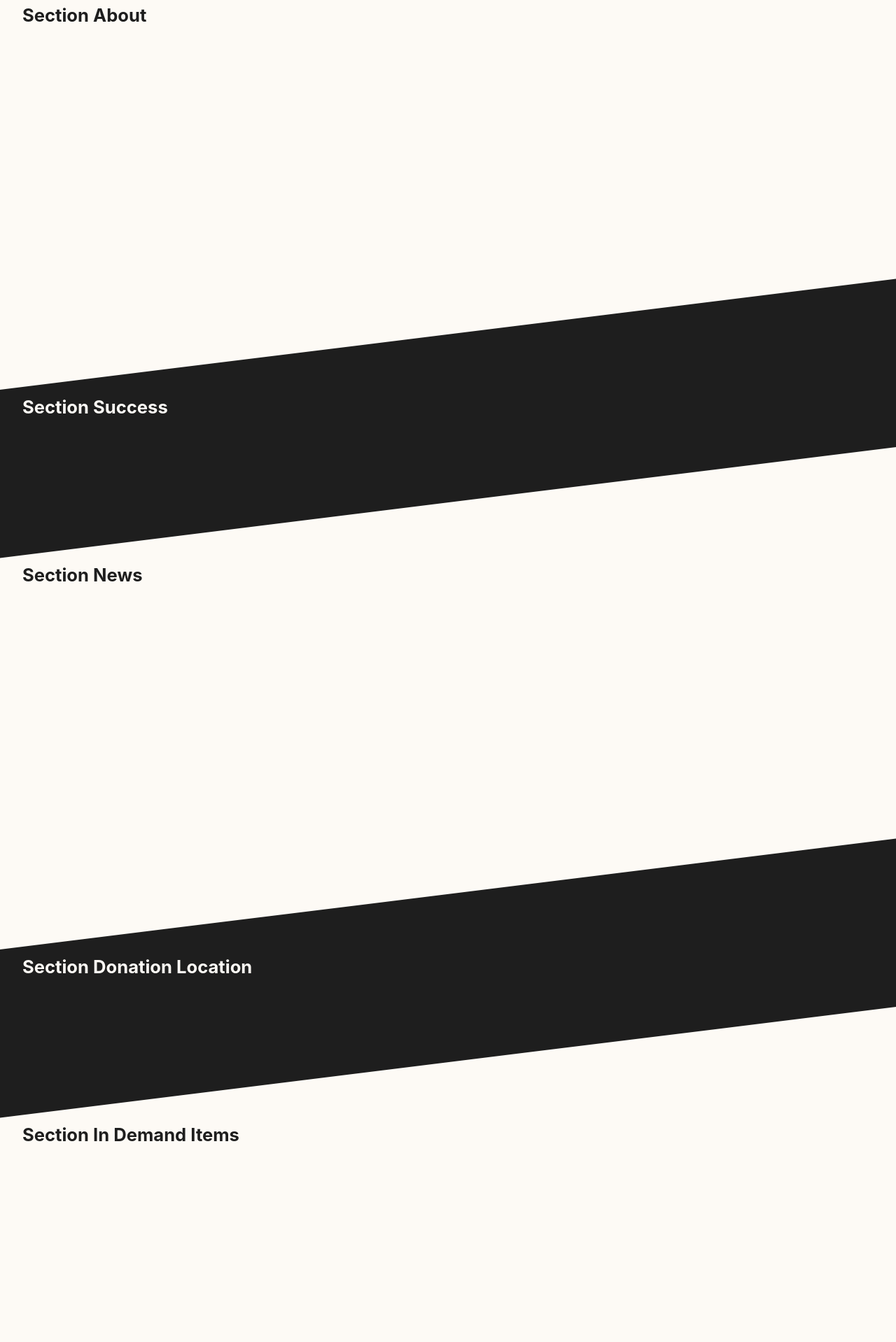
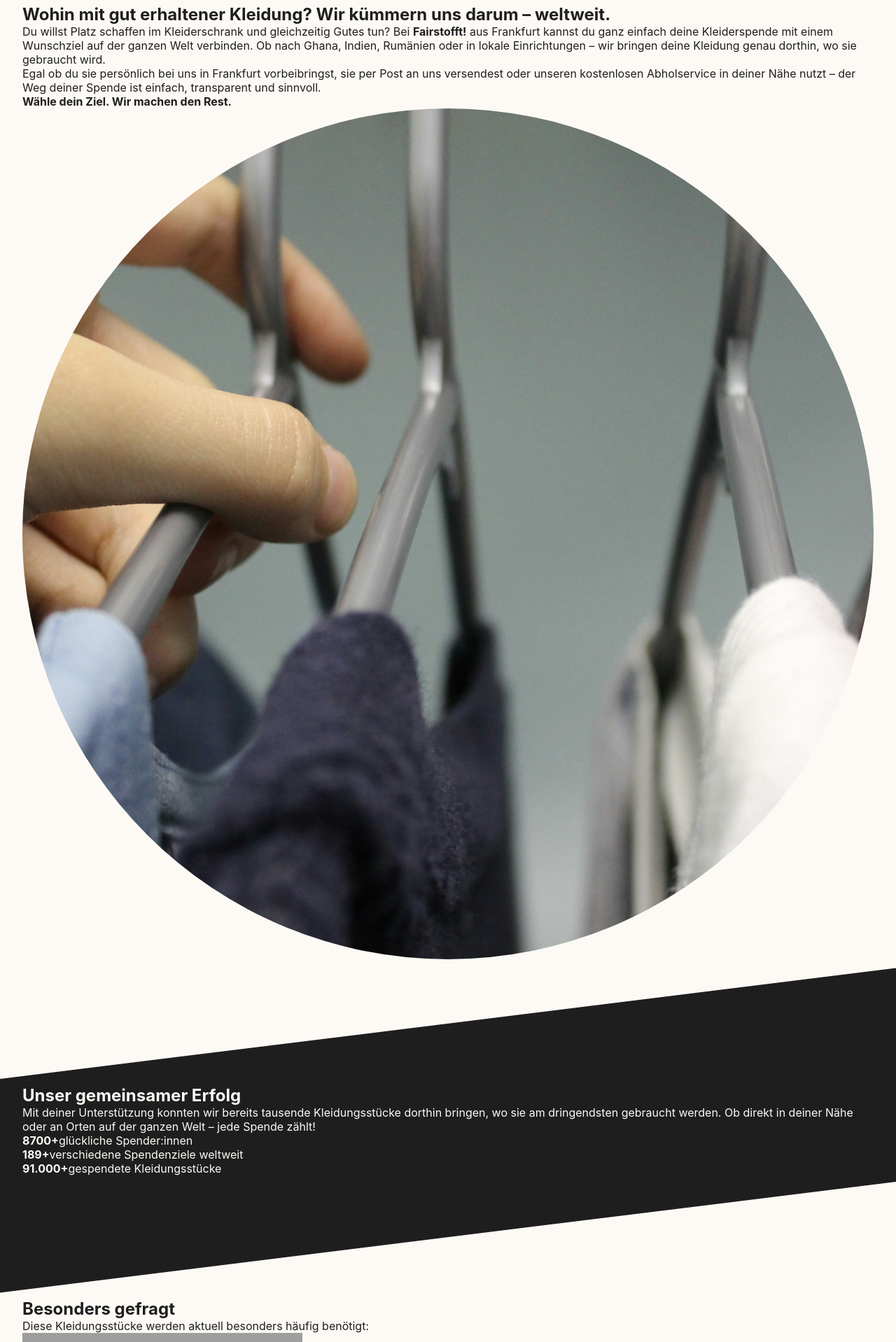
Before and after one commit to Floelly/KleiderspendenRegistrierung, a React (Vite) app: page / in a window 1280 px wide. Shown: the part 722-2640 px from the top of the page at 70% size. Built offline with nearby package versions, Linux system fonts and the light colour scheme; grey boxes are pictures that could not be loaded.

Commit message:
grober content für sections außer registration und bilder

```diff
--- a/src/components/layout/Content.jsx
+++ b/src/components/layout/Content.jsx
@@ -17,9 +17,9 @@ export default function Main() {
       <Titlepage sectionNumber={++sectionCounter}></Titlepage>
       <About sectionNumber={++sectionCounter}></About>
       <Success sectionNumber={++sectionCounter}></Success>
+      <InDemandItems sectionNumber={++sectionCounter}></InDemandItems>
+      <DonationLocation sectionNumber={++sectionCounter}></DonationLocation>
       <News sectionNumber={++sectionCounter}></News>
-      <DonationLocation sectionNumber={++sectionCounter}></DonationLocation>
-      <InDemandItems sectionNumber={++sectionCounter}></InDemandItems>
       <Registration sectionNumber={++sectionCounter}></Registration>
       <Sponsors sectionNumber={++sectionCounter}></Sponsors>
       <JoinUs sectionNumber={++sectionCounter}></JoinUs>
--- a/src/components/sections/About.jsx
+++ b/src/components/sections/About.jsx
@@ -1,11 +1,22 @@
 import Section from "../ui/Section";
+import RoundImage from "../ui/RoundImage";
 
 export default function About() {
 
   return (
     <>
       <Section>
-        <h1>Section About</h1>
+        <div>
+          <h2>Wohin mit gut erhaltener Kleidung? Wir kümmern uns darum – weltweit.</h2>
+          <p>
+            Du willst Platz schaffen im Kleiderschrank und gleichzeitig Gutes tun? Bei <strong>Fairstofft!</strong> aus Frankfurt kannst du ganz einfach deine Kleiderspende mit einem Wunschziel auf der ganzen Welt verbinden. Ob nach Ghana, Indien, Rumänien oder in lokale Einrichtungen – wir bringen deine Kleidung genau dorthin, wo sie gebraucht wird.
+          </p>
+          <p>
+            Egal ob du sie persönlich bei uns in Frankfurt vorbeibringst, sie per Post an uns versendest oder unseren kostenlosen Abholservice in deiner Nähe nutzt – der Weg deiner Spende ist einfach, transparent und sinnvoll.
+          </p>
+          <p><strong>Wähle dein Ziel. Wir machen den Rest.</strong></p>
+        </div>
+        <RoundImage src="/src/assets/kleiderspende.jpg" alt="Foto Kleiderspende" />
       </Section>
     </>
   );
--- a/src/components/sections/DonationLocation.jsx
+++ b/src/components/sections/DonationLocation.jsx
@@ -5,7 +5,35 @@ export default function DonationLocation() {
   return (
     <>
       <Section>
-        <h1>Section Donation Location</h1>
+        <div>
+          <article>
+            <img src="pfad/zu/kapstadt.jpg" alt="Kapstadt, Südafrika" />
+            <h3>Kapstadt, Südafrika</h3>
+            <p>
+              In Zusammenarbeit mit lokalen Organisationen versorgen wir Bedürftige in den Townships mit warmer Kleidung.
+            </p>
+          </article>
+
+          <article>
+            <img src="pfad/zu/manila.jpg" alt="Manila, Philippinen" />
+            <h3>Manila, Philippinen</h3>
+            <p>
+              In den dicht besiedelten Vororten unterstützen wir Familien mit sauberer, intakter Kleidung für Alltag und Schule.
+            </p>
+          </article>
+
+          <article>
+            <img src="pfad/zu/ukraine.jpg" alt="Lwiw, Ukraine" />
+            <h3>Lwiw, Ukraine</h3>
+            <p>
+              Seit 2022 liefern wir regelmäßig Kleidung an Hilfszentren im Westen der Ukraine für Geflüchtete und Bedürftige.
+            </p>
+          </article>
+        </div>
+
+        <div>
+          <button type="button">Weitere Spendenorte entdecken</button>
+        </div>
       </Section>
     </>
   );
--- a/src/components/sections/InDemandItems.jsx
+++ b/src/components/sections/InDemandItems.jsx
@@ -1,12 +1,37 @@
 import Section from "../ui/Section";
 
 export default function InDemandItems() {
+  return (
+    <Section>
+      <h2>Besonders gefragt</h2>
+      <p>Diese Kleidungsstücke werden aktuell besonders häufig benötigt:</p>
 
-  return (
-    <>
-      <Section>
-        <h1>Section In Demand Items</h1>
-      </Section>
-    </>
+      <ul>
+        <li>
+          <img src="/icons/tshirt.svg" alt="T-Shirt Icon" />
+          <span>T-Shirts</span>
+        </li>
+        <li>
+          <img src="/icons/jeans.svg" alt="Jeans Icon" />
+          <span>Jeans</span>
+        </li>
+        <li>
+          <img src="/icons/jacket.svg" alt="Jacke Icon" />
+          <span>Jacken</span>
+        </li>
+        <li>
+          <img src="/icons/shoes.svg" alt="Schuhe Icon" />
+          <span>Schuhe</span>
+        </li>
+        <li>
+          <img src="/icons/sweater.svg" alt="Pullover Icon" />
+          <span>Pullover</span>
+        </li>
+        <li>
+          <img src="/icons/underwear.svg" alt="Unterwäsche Icon" />
+          <span>Unterwäsche (neu)</span>
+        </li>
+      </ul>
+    </Section>
   );
 }
--- a/src/components/sections/JoinUs.jsx
+++ b/src/components/sections/JoinUs.jsx
@@ -3,10 +3,33 @@ import Section from "../ui/Section";
 export default function JoinUs() {
 
   return (
-    <>
-      <Section>
-        <h1>Section Join Us</h1>
-      </Section>
-    </>
+    <Section>
+      <div>
+        <h2>Werde Teil der Bewegung</h2>
+        <p>
+          Ob du Kleidung spendest, dich ehrenamtlich engagierst oder als Mitglied Teil unserer Vision wirst – jede Unterstützung zählt.
+        </p>
+
+        <div>
+          <div>
+            <h3>Spende Kleidung</h3>
+            <p>Gib deinen gut erhaltenen Kleidungsstücken ein neues Zuhause und hilf Menschen weltweit.</p>
+            <button>Jetzt spenden</button>
+          </div>
+
+          <div>
+            <h3>Engagiere dich</h3>
+            <p>Du möchtest aktiv mithelfen? Werde Teil unseres Teams vor Ort oder unterstütze unsere Logistik.</p>
+            <button>Mithelfen</button>
+          </div>
+
+          <div>
+            <h3>Werde Mitglied</h3>
+            <p>Gestalte unsere Zukunft mit – als offizielles Mitglied unseres Vereins.</p>
+            <button>Mitglied werden</button>
+          </div>
+        </div>
+      </div>
+    </Section>
   );
 }
--- a/src/components/sections/News.jsx
+++ b/src/components/sections/News.jsx
@@ -5,7 +5,37 @@ export default function News() {
   return (
     <>
       <Section>
-        <h1>Section News</h1>
+        <h2>Neuigkeiten & Geschichten</h2>
+
+        <article>
+          <img src="pfad/zu/bild1.jpg" alt="Teammitglied beim Sortieren von Kleidung" />
+          <h3>Neue Hilfezentren in Hamburg & Leipzig</h3>
+          <p>9. Juli 2025</p>
+          <p>
+            Mit großer Freude verkünden wir die Planung von zwei weiteren lokalen Hilfezentren! Ab November 2025 unterstützen wir auch direkt vor Ort in Hamburg und Leipzig Menschen dabei, gut erhaltene Kleidung weiterzugeben oder selbst Unterstützung zu finden.
+          </p>
+          <a href="#">Mehr erfahren</a>
+        </article>
+
+        <article>
+          <img src="pfad/zu/bild2.jpg" alt="Volle Kleiderspenden-Kisten" />
+          <h3>Spendenrekord geknackt!</h3>
+          <p>24. Juni 2025</p>
+          <p>
+            Dank eurer unglaublichen Spendenbereitschaft haben wir die Marke von 91.000 Kleidungsstücken überschritten! Diese helfen Menschen in über 189 Regionen weltweit – von Berlin bis Bamako.
+          </p>
+          <a href="#">Mehr erfahren</a>
+        </article>
+
+        <article>
+          <img src="pfad/zu/bild3.jpg" alt="Teammitglied Anna lächelt in die Kamera" />
+          <h3>Im Fokus: Anna aus Frankfurt</h3>
+          <p>10. Juni 2025</p>
+          <p>
+            Als Koordinatorin in unserem Frankfurter Logistikzentrum sorgt Anna dafür, dass jede Spende den richtigen Weg findet. Ihre Erfahrung, ihr Engagement und ihr großes Herz machen sie zu einer unverzichtbaren Stütze unseres Teams.
+          </p>
+          <a href="#">Mehr erfahren</a>
+        </article>
       </Section>
     </>
   );
--- a/src/components/sections/PartnerProjects.jsx
+++ b/src/components/sections/PartnerProjects.jsx
@@ -3,10 +3,25 @@ import Section from "../ui/Section";
 export default function PartnerProjects() {
 
   return (
-    <>
-      <Section>
-        <h1>Section Partner Projects</h1>
-      </Section>
-    </>
+    <Section>
+      <h2>Partnerprojekte weltweit</h2>
+      <p>
+        Gemeinsam mit unseren Partnern unterstützen wir nachhaltige Projekte rund um den Globus, die Menschen vor Ort gezielt fördern.
+      </p>
+      <ul className="partner-project-list">
+        <li>
+          <h3>Projekt Hoffnung – Kenia</h3>
+          <p>Förderung von Bildungs- und Gesundheitsprogrammen in Nairobi.</p>
+        </li>
+        <li>
+          <h3>FairWears – Indien</h3>
+          <p>Nachhaltige Textilproduktion mit fairem Lohn und Umweltbewusstsein.</p>
+        </li>
+        <li>
+          <h3>Sauberes Wasser für alle – Subsahara-Afrika</h3>
+          <p>Unterstützung beim Ausbau von Trinkwasser-Infrastruktur für benachteiligte Gemeinden.</p>
+        </li>
+      </ul>
+    </Section>
   );
 }
--- a/src/components/sections/Sponsors.jsx
+++ b/src/components/sections/Sponsors.jsx
@@ -3,10 +3,42 @@ import Section from "../ui/Section";
 export default function Sponsors() {
 
   return (
-    <>
-      <Section>
-        <h1>Section Sponsors</h1>
-      </Section>
-    </>
+    <Section>
+      <h2>Unsere Unterstützer</h2>
+      <p>Ein großes Dankeschön an unsere Partner & Sponsoren:</p>
+
+      <ul>
+        <li>
+          <img src="/sponsors/logo1.svg" alt="Sponsor 1 Logo" />
+        </li>
+        <li>
+          <img src="/sponsors/logo2.svg" alt="Sponsor 2 Logo" />
+        </li>
+        <li>
+          <img src="/sponsors/logo3.svg" alt="Sponsor 3 Logo" />
+        </li>
+        <li>
+          <img src="/sponsors/logo4.svg" alt="Sponsor 4 Logo" />
+        </li>
+        <li>
+          <img src="/sponsors/logo5.svg" alt="Sponsor 5 Logo" />
+        </li>
+        <li>
+          <img src="/sponsors/logo6.svg" alt="Sponsor 6 Logo" />
+        </li>
+        <li>
+          <img src="/sponsors/logo7.svg" alt="Sponsor 7 Logo" />
+        </li>
+        <li>
+          <img src="/sponsors/logo8.svg" alt="Sponsor 8 Logo" />
+        </li>
+        <li>
+          <img src="/sponsors/logo9.svg" alt="Sponsor 9 Logo" />
+        </li>
+        <li>
+          <img src="/sponsors/logo10.svg" alt="Sponsor 10 Logo" />
+        </li>
+      </ul>
+    </Section>
   );
 }
--- a/src/components/sections/Success.jsx
+++ b/src/components/sections/Success.jsx
@@ -5,7 +5,28 @@ export default function Success() {
   return (
     <>
       <Section>
-        <h1>Section Success</h1>
+        <div>
+          <h2>Unser gemeinsamer Erfolg</h2>
+          <p>
+            Mit deiner Unterstützung konnten wir bereits tausende Kleidungsstücke dorthin bringen, wo sie am dringendsten gebraucht werden.
+            Ob direkt in deiner Nähe oder an Orten auf der ganzen Welt – jede Spende zählt!
+          </p>
+        </div>
+
+        <div>
+          <div>
+            <strong>8700+</strong>
+            <span>glückliche Spender:innen</span>
+          </div>
+          <div>
+            <strong>189+</strong>
+            <span>verschiedene Spendenziele weltweit</span>
+          </div>
+          <div>
+            <strong>91.000+</strong>
+            <span>gespendete Kleidungsstücke</span>
+          </div>
+        </div>
       </Section>
     </>
   );
--- /dev/null
+++ b/src/components/ui/RoundImage.jsx
@@ -0,0 +1,25 @@
+import styled from 'styled-components';
+
+const ImageWrapper = styled.div`
+  aspect-ratio: 1 / 1;
+  width: 100%;
+  border-radius: 50%;
+  overflow: hidden;
+  display: inline-block;
+`;
+
+const StyledImg = styled.img`
+  width: 100%;
+  height: 100%;
+  object-fit: cover;
+  object-position: center;
+  display: block;
+`;
+
+const RoundImage = ({ src, alt }) => (
+  <ImageWrapper>
+    <StyledImg src={src} alt={alt} />
+  </ImageWrapper>
+);
+
+export default RoundImage;
```
Also changed, not shown: src/assets/Kleiderspende.jpg (added).
